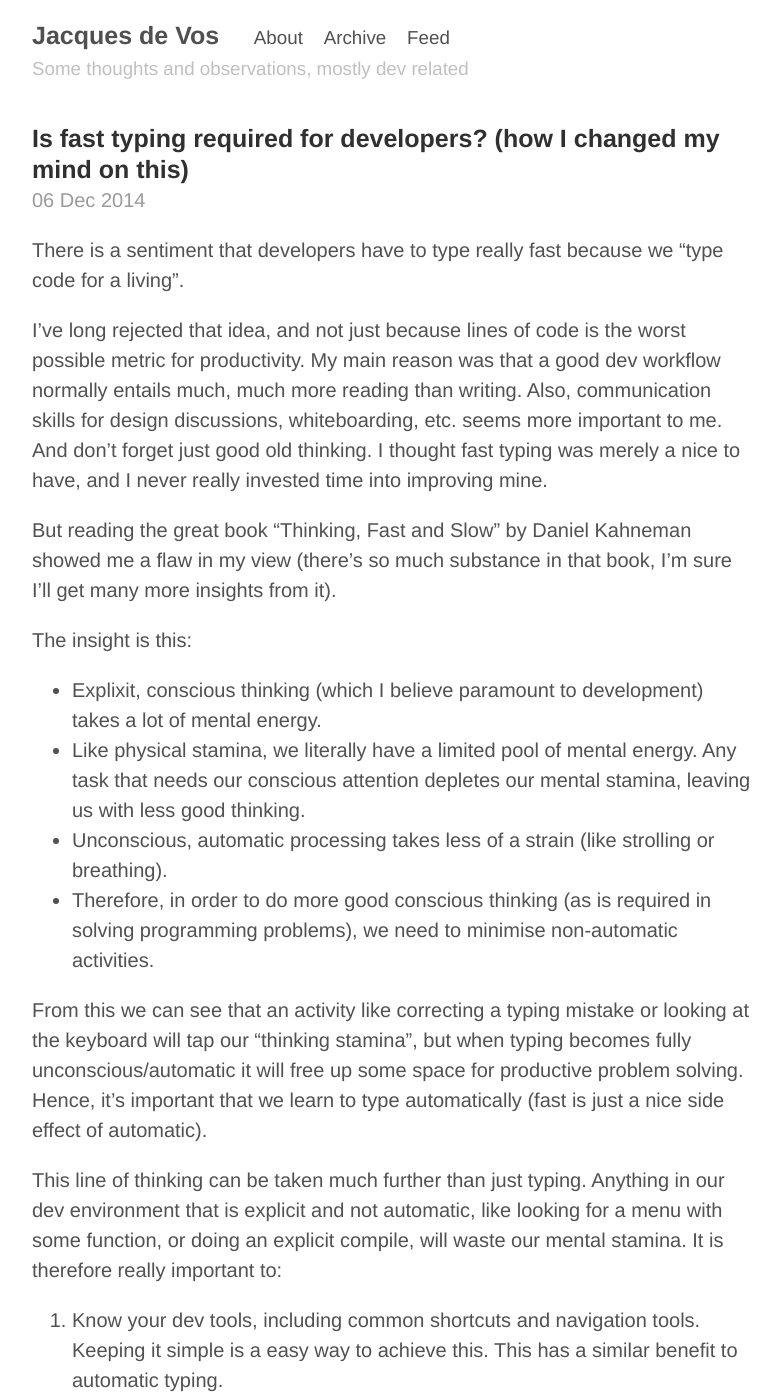
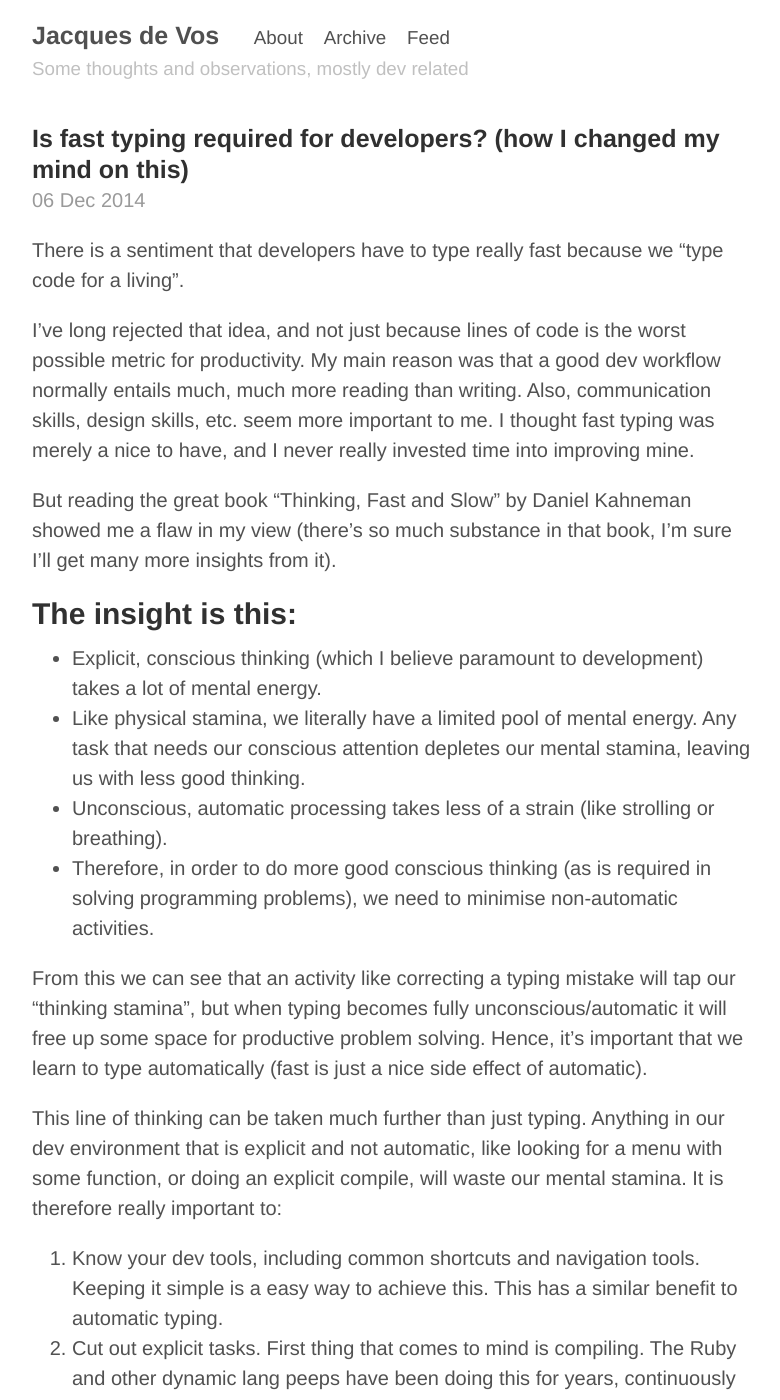
Before and after one commit to jacdevos/jacdevos.github.io.old, a Jekyll site: the page built from _posts/2014-12-06-developer-typing-skills.md, in a window 1280 px wide and 1400 px high. Shown: the whole window, without its empty margins (248-1028 px from the left). Built offline with Jekyll 4.4.1, drawn with Linux system fonts in a browser that asks for light colours; Markdown is read by kramdown in place of the engine named in the settings.

Commit message:
Created :_posts/2014-12-06-developer-typing-skills.md

```diff
--- a/_posts/2014-12-06-developer-typing-skills.md
+++ b/_posts/2014-12-06-developer-typing-skills.md
@@ -6,17 +6,17 @@ tags:
 
 There is a sentiment that developers have to type really fast because we "type code for a living".
 
-I've long rejected that idea, and not just because lines of code is the worst possible metric for productivity. My main reason was that a good dev workflow normally entails much, much more reading than writing. Also, communication skills for design discussions, whiteboarding, etc. seems more important to me. And don't forget just good old thinking. I thought fast typing was merely a nice to have, and I never really invested time into improving mine.
+I've long rejected that idea, and not just because lines of code is the worst possible metric for productivity. My main reason was that a good dev workflow normally entails much, much more reading than writing. Also, communication skills, design skills, etc. seem more important to me. I thought fast typing was merely a nice to have, and I never really invested time into improving mine.
 
 But reading the great book "Thinking, Fast and Slow" by Daniel Kahneman showed me a flaw in my view (there's so much substance in that book, I'm sure I'll get many more insights from it).
 
-The insight is this:
-* Explixit, conscious thinking (which I believe paramount to development) takes a lot of mental energy.
+## The insight is this:
+* Explicit, conscious thinking (which I believe paramount to development) takes a lot of mental energy.
 * Like physical stamina, we literally have a limited pool of mental energy. Any task that needs our conscious attention depletes our mental stamina, leaving us with less good thinking.
 * Unconscious, automatic processing takes less of a strain (like strolling or breathing).
 * Therefore, in order to do more good conscious thinking (as is required in solving programming problems), we need to minimise non-automatic activities.
 
-From this we can see that an activity like correcting a typing mistake or looking at the keyboard will tap our "thinking stamina", but when typing becomes fully unconscious/automatic it will free up some space for productive problem solving. Hence, it's important that we learn to type automatically (fast is just a nice side effect of automatic).
+From this we can see that an activity like correcting a typing mistake will tap our "thinking stamina", but when typing becomes fully unconscious/automatic it will free up some space for productive problem solving. Hence, it's important that we learn to type automatically (fast is just a nice side effect of automatic).
 
 This line of thinking can be taken much further than just typing. Anything in our dev environment that is explicit and not automatic, like looking for a menu with some function, or doing an explicit compile, will waste our mental stamina. It is therefore really important to:
 1. Know your dev tools, including common shortcuts and navigation tools. Keeping it simple is a easy way to achieve this. This has a similar benefit to automatic typing.
```
